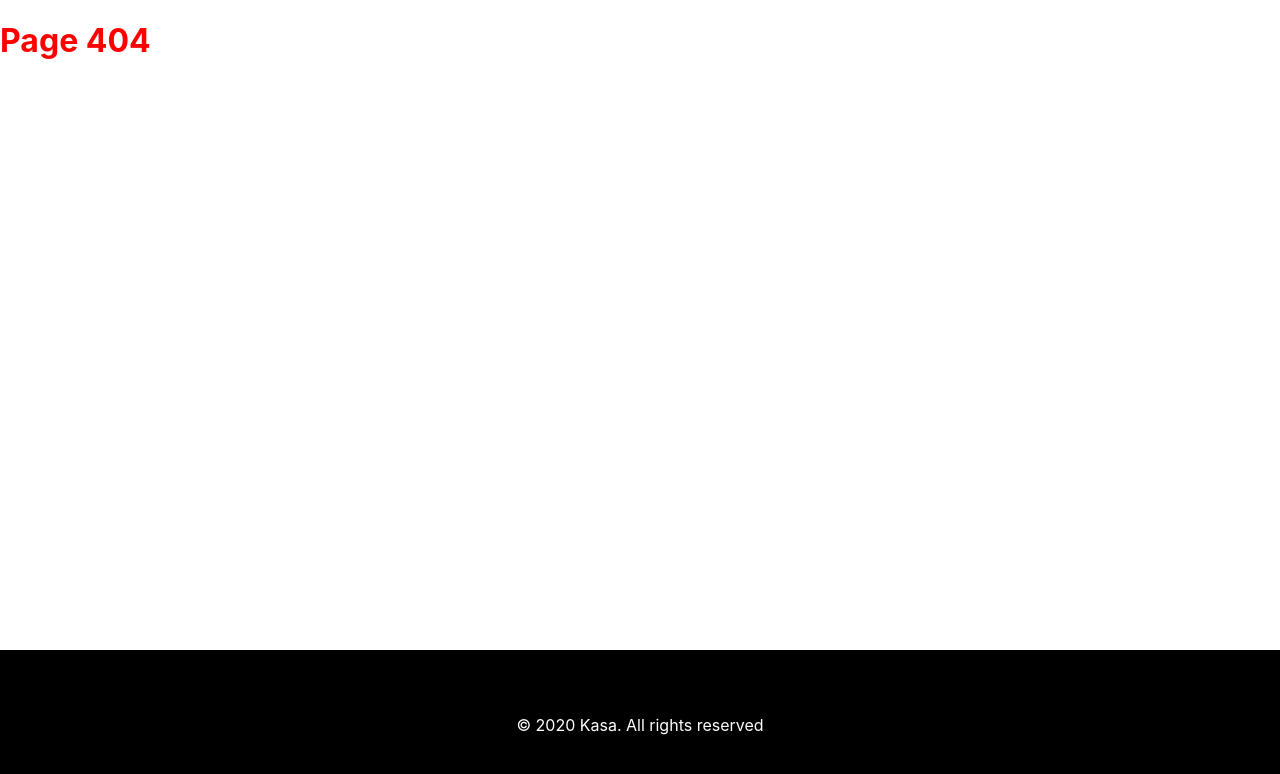
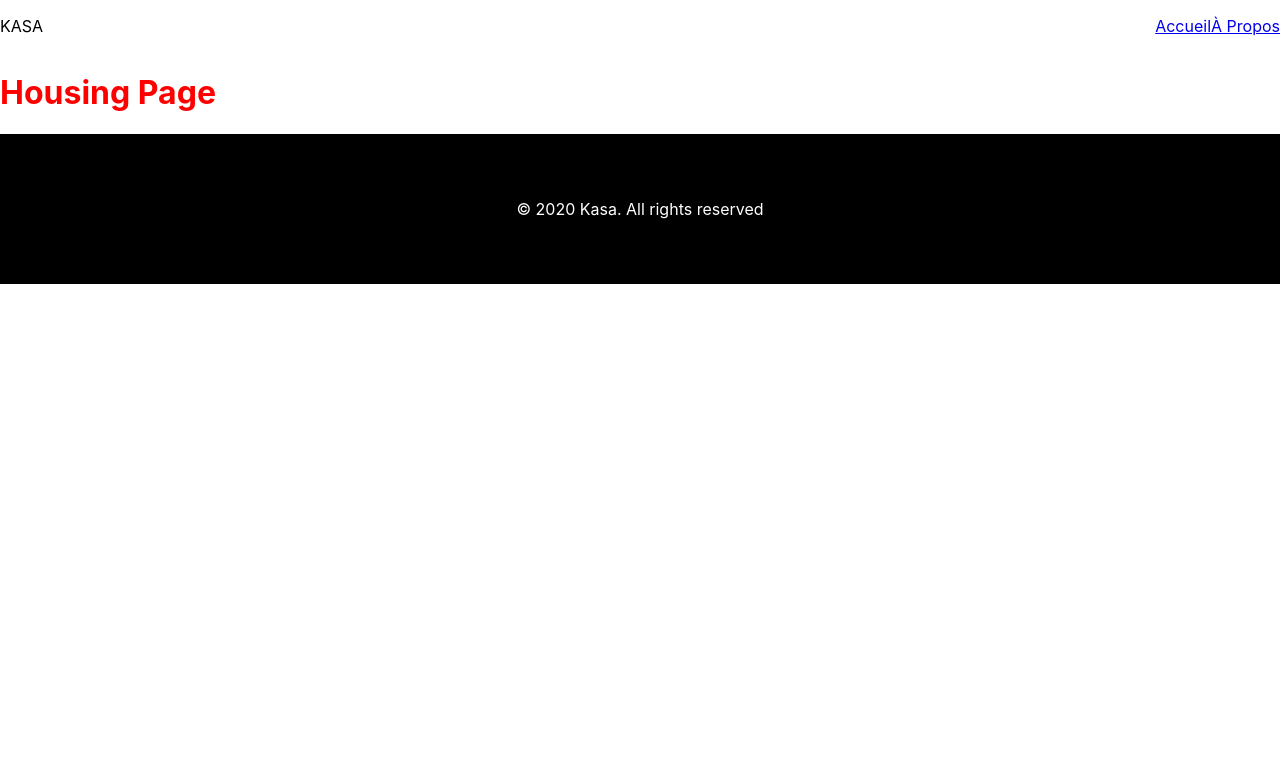
Before and after one commit to flelievre/OC-project6-kasa, a React (Create React App) app: page /housing/0979876d in a window 1280 px wide. Before the commit this address had no page. Shown: the top 774 px of the page. Built offline with nearby package versions, Linux system fonts and the light colour scheme.

Commit message:
routing and pages up

```diff
--- a/public/index.html
+++ b/public/index.html
@@ -28,7 +28,6 @@
   </head>
   <body>
     <noscript>You need to enable JavaScript to run this app.</noscript>
-    <div id="root"></div>
     <!--
       This HTML file is a template.
       If you open it directly in the browser, you will see an empty page.
--- /dev/null
+++ b/src/App/App.components/Header.js
@@ -0,0 +1,28 @@
+import React from 'react';
+import {
+  Link as ReactRouterLink,
+} from 'react-router-dom';
+
+const Header = () => (
+  <header>
+    <span>
+    KASA
+    </span>
+    <nav>
+      <ul>
+        <li>
+          <ReactRouterLink to="/">
+            Accueil
+          </ReactRouterLink>
+        </li>
+        <li>
+          <ReactRouterLink to="about">
+            À Propos
+          </ReactRouterLink>
+        </li>
+      </ul>
+    </nav>
+  </header>
+);
+
+export default Header;
--- a/src/App/App.components/index.js
+++ b/src/App/App.components/index.js
@@ -1,5 +1,7 @@
 import Footer from './Footer';
+import Header from './Header';
 
 export {
   Footer,
+  Header,
 };
--- a/src/App/App.js
+++ b/src/App/App.js
@@ -1,21 +1,34 @@
 import {
-  RouterProvider,
-  createBrowserRouter,
+  Routes,
+  Route,
+  BrowserRouter,
 } from 'react-router-dom';
 import ROUTES_MAPPING from '../routes/ROUTES_MAPPING';
 import {
   Footer,
+  Header,
 } from './App.components';
 import './App.scss'
 
-const App = () => {
-  const router = createBrowserRouter([...ROUTES_MAPPING])
-  return (
-    <>
-      <RouterProvider router={router} />
-      <Footer />
-    </>
-  );
-}
+const App = () => (
+  <BrowserRouter>
+    <Header />
+    <main>
+      <Routes>
+        {ROUTES_MAPPING.map(({
+          path = '',
+          element = <></>,
+        }) => (
+          <Route
+            key={path}
+            path={path}
+            element={element}
+          />
+        ))}
+      </Routes>
+    </main>
+    <Footer />
+  </BrowserRouter>
+);
 
 export default App;
--- a/src/App/App.scss
+++ b/src/App/App.scss
@@ -4,7 +4,6 @@ h1 {
 
 footer {
   width: 100%;
-  position: fixed;
   bottom: 0;
   height: 150px;
   color: white;
@@ -13,3 +12,18 @@ footer {
   align-items: center;
   justify-content: center;
 }
+
+header {
+  display: flex;
+  justify-content: space-between;
+  align-items: center;
+  padding: 0px;
+}
+
+nav > ul {
+  display: flex;
+}
+
+nav > ul > li {
+  list-style-type: none;
+}
--- a/src/index.js
+++ b/src/index.js
@@ -4,7 +4,7 @@ import './index.css';
 import App from './App/App';
 import reportWebVitals from './reportWebVitals';
 
-const root = ReactDOM.createRoot(document.getElementById('root'));
+const root = ReactDOM.createRoot(document.body);
 root.render(
   <React.StrictMode>
     <App />
--- /dev/null
+++ b/src/pages/AboutPage/AboutPage.js
@@ -0,0 +1,7 @@
+import React from 'react';
+
+const AboutPage = () => (
+  <h1>About</h1>
+);
+
+export default AboutPage;
--- a/src/pages/HomePage/HomePage.js
+++ b/src/pages/HomePage/HomePage.js
@@ -1,7 +1,29 @@
 import React from 'react';
+import {
+  Link as ReactRouterLink,
+} from 'react-router-dom';
+import housing from '../../data/logements.json';
 
-const HomePage = () => (
-  <h1>Home Page</h1>
-);
+const HomePage = () => {
+  return (
+    <>
+      <h1>Home Page</h1>
+      <div className="housing-cards">
+        {housing.map(({
+          id = '',
+          title = '',
+          cover = '',
+        }) => (
+          <ReactRouterLink to={`housing/${id}`} key={id}>
+            <article className="housing-card">
+              <img src={cover} alt={title}></img>
+              <h3 className="card-title">{title}</h3>
+            </article>
+          </ReactRouterLink>
+        ))}
+      </div>
+    </>
+  );
+};
 
 export default HomePage;
--- /dev/null
+++ b/src/pages/HousingPage/HousingPage.js
@@ -0,0 +1,28 @@
+import React from 'react';
+import { useParams } from 'react-router-dom';
+
+const HousingPage = ({
+  id = '',
+  title = '',
+  cover = '',
+  pictures = [],
+  description = '',
+  host: {
+    name = '',
+    picture = '',
+  } = {},
+  rating = '',
+  location = '',
+  equipments = [],
+  tags = [],
+} = {}) => {
+  const {
+    housingId,
+  } = useParams();
+  console.log(housingId);
+  return (
+    <h1>Housing Page</h1>
+  );
+};
+
+export default HousingPage;
--- a/src/pages/index.js
+++ b/src/pages/index.js
@@ -1,7 +1,11 @@
 import ErrorPage from './ErrorPage/ErrorPage';
 import HomePage from './HomePage/HomePage';
+import AboutPage from './AboutPage/AboutPage';
+import HousingPage from './HousingPage/HousingPage';
 
 export {
   HomePage,
   ErrorPage,
+  AboutPage,
+  HousingPage,
 };
```
Also changed, not shown: src/routes/ROUTES_MAPPING.js (+11 -1 lines).
